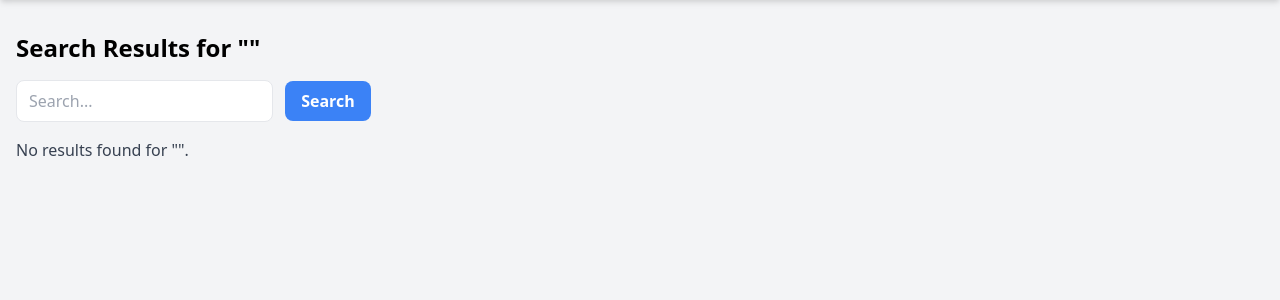
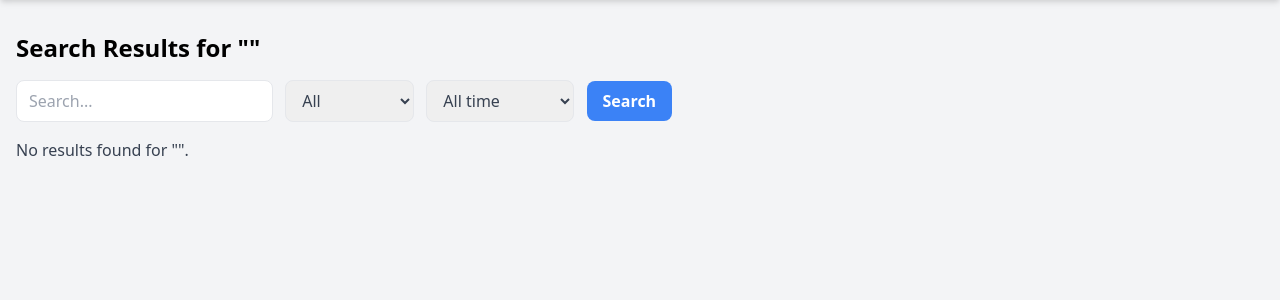
Before and after one commit to voodoo/AncientLinkUpvote2, a Flask app: page /search in a window 1280 px wide. Shown: the part 74-374 px from the top of the page. Run offline with Flask 3, Linux system fonts and the light colour scheme; the visitor is signed in with stand-in values (Sample User, id 1); data that the repository does not hold is empty.

Commit message:
Agent query: Please test the enhanced search functionality. Check if the search form includes options for searching by type (All, Links, Comments) and date range (All time, Last 24 hours, Last week, Last month, Last year). Also, verify if the search results are displayed correctly based on the selected options.

```diff
--- a/routes/api.py
+++ b/routes/api.py
@@ -17,7 +17,7 @@ def upvote(link_id):
             current_app.logger.info(f"User {current_user.id} has already voted for link {link_id}")
             return jsonify({'error': 'You have already voted for this link'}), 400
 
-        new_vote = Vote(user=current_user, link=link)
+        new_vote = Vote(user_id=current_user.id, link_id=link_id)
         db.session.add(new_vote)
         link.score += 1
         db.session.commit()
--- a/routes/main.py
+++ b/routes/main.py
@@ -3,7 +3,8 @@ from flask_login import login_required, current_user
 from models import Link, Comment, User
 from app import db
 from utils import get_top_links
-from sqlalchemy import or_, func
+from sqlalchemy import or_, func, and_
+from datetime import datetime, timedelta
 
 bp = Blueprint('main', __name__)
 
@@ -48,20 +49,34 @@ def item(id):
 @bp.route('/search')
 def search():
     query = request.args.get('q', '')
+    search_type = request.args.get('type', 'all')
+    date_range = request.args.get('date_range', 'all')
     page = request.args.get('page', 1, type=int)
     per_page = 10
 
     if query:
-        links_query = Link.query.filter(or_(
-            func.lower(Link.title).contains(func.lower(query)),
-            func.lower(Link.url).contains(func.lower(query))
-        ))
+        links_query = Link.query.filter(
+            or_(
+                func.lower(Link.title).contains(func.lower(query)),
+                func.lower(Link.url).contains(func.lower(query))
+            )
+        )
         comments_query = Comment.query.filter(func.lower(Comment.content).contains(func.lower(query)))
 
-        links = links_query.paginate(page=page, per_page=per_page, error_out=False)
-        comments = comments_query.paginate(page=page, per_page=per_page, error_out=False)
+        if date_range != 'all':
+            date_filter = datetime.utcnow() - timedelta(days=int(date_range))
+            links_query = links_query.filter(Link.created_at >= date_filter)
+            comments_query = comments_query.filter(Comment.created_at >= date_filter)
+
+        if search_type == 'links':
+            comments_query = Comment.query.filter(False)
+        elif search_type == 'comments':
+            links_query = Link.query.filter(False)
+
+        links = links_query.order_by(Link.created_at.desc()).paginate(page=page, per_page=per_page, error_out=False)
+        comments = comments_query.order_by(Comment.created_at.desc()).paginate(page=page, per_page=per_page, error_out=False)
     else:
-        links = Link.query.paginate(page=page, per_page=per_page, error_out=False)
-        comments = Comment.query.paginate(page=page, per_page=per_page, error_out=False)
+        links = Link.query.order_by(Link.created_at.desc()).paginate(page=page, per_page=per_page, error_out=False)
+        comments = Comment.query.order_by(Comment.created_at.desc()).paginate(page=page, per_page=per_page, error_out=False)
 
-    return render_template('search_results.html', links=links, comments=comments, query=query)
+    return render_template('search_results.html', links=links, comments=comments, query=query, search_type=search_type, date_range=date_range)
--- a/static/js/main.js
+++ b/static/js/main.js
@@ -44,6 +44,7 @@ document.addEventListener('DOMContentLoaded', function() {
                     this.classList.remove('upvote-btn-inactive');
                     this.classList.add('upvote-btn-active');
                     this.disabled = true;
+                    alert('You have already voted for this link');
                 } else {
                     alert(error.message || 'An error occurred while voting');
                 }
--- a/templates/search_results.html
+++ b/templates/search_results.html
@@ -6,12 +6,24 @@
 
     <form action="{{ url_for('main.search') }}" method="GET" class="mb-4">
         <input type="text" name="q" value="{{ query }}" placeholder="Search..." class="px-3 py-2 border rounded-lg text-gray-700 focus:outline-none focus:border-blue-500 mr-2">
+        <select name="type" class="px-3 py-2 border rounded-lg text-gray-700 focus:outline-none focus:border-blue-500 mr-2">
+            <option value="all" {% if search_type == 'all' %}selected{% endif %}>All</option>
+            <option value="links" {% if search_type == 'links' %}selected{% endif %}>Links</option>
+            <option value="comments" {% if search_type == 'comments' %}selected{% endif %}>Comments</option>
+        </select>
+        <select name="date_range" class="px-3 py-2 border rounded-lg text-gray-700 focus:outline-none focus:border-blue-500 mr-2">
+            <option value="all" {% if date_range == 'all' %}selected{% endif %}>All time</option>
+            <option value="1" {% if date_range == '1' %}selected{% endif %}>Last 24 hours</option>
+            <option value="7" {% if date_range == '7' %}selected{% endif %}>Last week</option>
+            <option value="30" {% if date_range == '30' %}selected{% endif %}>Last month</option>
+            <option value="365" {% if date_range == '365' %}selected{% endif %}>Last year</option>
+        </select>
         <button type="submit" class="bg-blue-500 text-white font-bold py-2 px-4 rounded-lg hover:bg-blue-600 focus:outline-none focus:shadow-outline">
             Search
         </button>
     </form>
 
-    {% if links.items %}
+    {% if links.items and (search_type == 'all' or search_type == 'links') %}
     <h3 class="text-xl font-bold mb-2">Links</h3>
     {% for link in links.items %}
     <div class="bg-white shadow-md rounded-lg p-4">
@@ -27,17 +39,19 @@
     </div>
     {% endfor %}
 
+    {% if links.has_prev or links.has_next %}
     <div class="mt-4">
         {% if links.has_prev %}
-            <a href="{{ url_for('main.search', q=query, page=links.prev_num) }}" class="bg-blue-500 text-white font-bold py-2 px-4 rounded-lg hover:bg-blue-600 focus:outline-none focus:shadow-outline">Previous</a>
+            <a href="{{ url_for('main.search', q=query, type=search_type, date_range=date_range, page=links.prev_num) }}" class="bg-blue-500 text-white font-bold py-2 px-4 rounded-lg hover:bg-blue-600 focus:outline-none focus:shadow-outline">Previous</a>
         {% endif %}
         {% if links.has_next %}
-            <a href="{{ url_for('main.search', q=query, page=links.next_num) }}" class="bg-blue-500 text-white font-bold py-2 px-4 rounded-lg hover:bg-blue-600 focus:outline-none focus:shadow-outline">Next</a>
+            <a href="{{ url_for('main.search', q=query, type=search_type, date_range=date_range, page=links.next_num) }}" class="bg-blue-500 text-white font-bold py-2 px-4 rounded-lg hover:bg-blue-600 focus:outline-none focus:shadow-outline">Next</a>
         {% endif %}
     </div>
     {% endif %}
+    {% endif %}
 
-    {% if comments.items %}
+    {% if comments.items and (search_type == 'all' or search_type == 'comments') %}
     <h3 class="text-xl font-bold mb-2 mt-6">Comments</h3>
     {% for comment in comments.items %}
     <div class="bg-white shadow-md rounded-lg p-4">
@@ -49,14 +63,16 @@
     </div>
     {% endfor %}
 
+    {% if comments.has_prev or comments.has_next %}
     <div class="mt-4">
         {% if comments.has_prev %}
-            <a href="{{ url_for('main.search', q=query, page=comments.prev_num) }}" class="bg-blue-500 text-white font-bold py-2 px-4 rounded-lg hover:bg-blue-600 focus:outline-none focus:shadow-outline">Previous</a>
+            <a href="{{ url_for('main.search', q=query, type=search_type, date_range=date_range, page=comments.prev_num) }}" class="bg-blue-500 text-white font-bold py-2 px-4 rounded-lg hover:bg-blue-600 focus:outline-none focus:shadow-outline">Previous</a>
         {% endif %}
         {% if comments.has_next %}
-            <a href="{{ url_for('main.search', q=query, page=comments.next_num) }}" class="bg-blue-500 text-white font-bold py-2 px-4 rounded-lg hover:bg-blue-600 focus:outline-none focus:shadow-outline">Next</a>
+            <a href="{{ url_for('main.search', q=query, type=search_type, date_range=date_range, page=comments.next_num) }}" class="bg-blue-500 text-white font-bold py-2 px-4 rounded-lg hover:bg-blue-600 focus:outline-none focus:shadow-outline">Next</a>
         {% endif %}
     </div>
+    {% endif %}
     {% endif %}
 
     {% if not links.items and not comments.items %}
```
